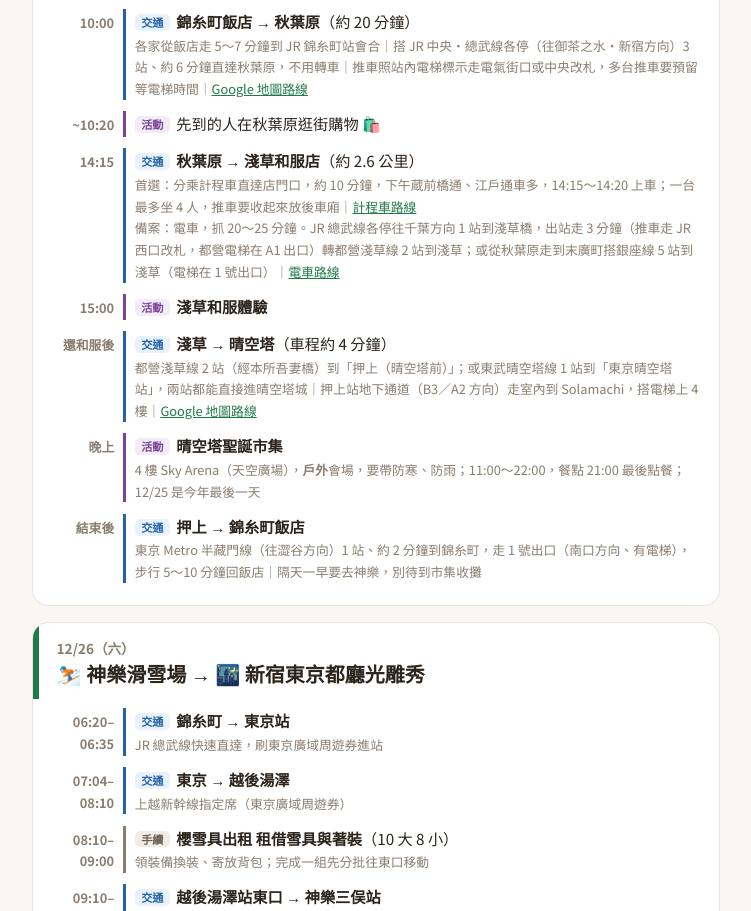
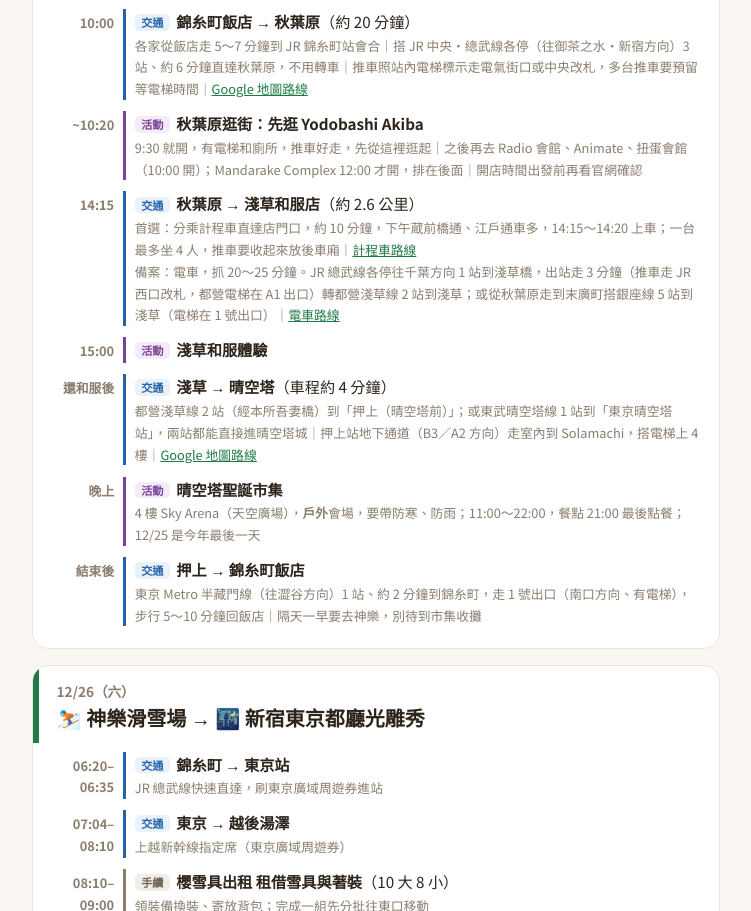
Before and after one commit to badbadted/temp-reports, a plain HTML site: page christmas-ski-trip.html in a window 1280 px wide. Shown: the part 1508-2419 px from the top of the page, without its empty margins (264-1015 px from the left). Drawn offline with Linux system fonts and the light colour scheme.

Commit message:
行程：D2 秋葉原改成先逛 Yodobashi Akiba，再去其他店
Co-Authored-By: Claude Opus 5.5 <noreply@anthropic.com>

```diff
--- a/christmas-ski-trip.html
+++ b/christmas-ski-trip.html
@@ -385,7 +385,7 @@ footer {
         <li class="k-sight"><span class="when">全天</span><span class="what"><strong>淇跟香港朋友 富士山一日遊</strong><span class="sub">淇和香港朋友另外行動</span></span></li>
         <li class="k-move"><span class="when">上午</span><span class="what"><strong>剩餘成員抵達</strong><span class="sub">恩爸 07:00 長榮（11:25 到）／ 恩+媽・妞 08:00 華航（12:20 到）／ 多家 13:05 華航（17:25 到）</span><span class="sub"><strong>直接會合，不回錦糸町：</strong>10:00 從飯店出發的只有前一天到的人｜搭京成 Access 特急，<strong>看月台螢幕要寫「押上」或「都營淺草線直通」</strong>，往京成上野、日暮里的不會到淺草；直通班白天約 40 分鐘一班，車程約 50 分鐘</span><span class="sub"><strong>恩爸（11:25 到 T1）：</strong>直接搭到淺草站，15:00 前到和服店｜<strong>恩家・妞（12:20 到 T2）：</strong>出關加等車，不一定趕得上 15:00，到機場先在群組報時間，趕不上就晚點到淺草或直接去晴空塔會合</span><span class="sub"><strong>行李：</strong>大和當日宅配 10:30 就截止、佐川不送墨田區，都用不了，要找 JAL ABC「當日送飯店」，14:00 前交件、22:00 前送到 Moxy，出發前上網確認｜淺草站置物櫃大格只有 36 格、寬 34 公分，大行李箱和推車可能放不下，只當備案</span><span class="sub"><strong>多家（17:25 到 T2）：</strong>搭往押上的 Access 特急直達押上站，帶行李逛戶外市集不方便，可先回 Moxy 放行李（押上→錦糸町 1 站）再來；市集 21:00 最後點餐、22:00 收攤</span></span></li>
         <li class="k-move"><span class="when">10:00</span><span class="what"><strong>錦糸町飯店 → 秋葉原</strong>（約 20 分鐘）<span class="sub">各家從飯店走 5～7 分鐘到 JR 錦糸町站會合｜搭 JR 中央・總武線各停（往御茶之水・新宿方向）3 站、約 6 分鐘直達秋葉原，不用轉車｜推車照站內電梯標示走電氣街口或中央改札，多台推車要預留等電梯時間｜<a href="https://www.google.com/maps/dir/Moxy+Tokyo+Kinshicho/Akihabara+Station/data=!4m18!4m17!1m5!1m1!19sChIJ__8_gieJGGARzsnFtCMAiDE!2m2!1d139.8135101!2d35.69354!1m5!1m1!19sChIJqxYG-aeOGGAR1QNyQixfQI0!2m2!1d139.77441059999998!2d35.6979438!2m3!6e0!7e2!8j1798192800!3e3" target="_blank">Google 地圖路線</a></span></span></li>
-        <li class="k-sight"><span class="when">~10:20</span><span class="what">先到的人在秋葉原逛街購物 🛍️</span></li>
+        <li class="k-sight"><span class="when">~10:20</span><span class="what"><strong>秋葉原逛街：先逛 Yodobashi Akiba</strong><span class="sub">9:30 就開，有電梯和廁所，推車好走，先從這裡逛起｜之後再去 Radio 會館、Animate、扭蛋會館（10:00 開）；Mandarake Complex 12:00 才開，排在後面｜開店時間出發前再看官網確認</span></span></li>
         <li class="k-move"><span class="when">14:15</span><span class="what"><strong>秋葉原 → 淺草和服店</strong>（約 2.6 公里）<span class="sub">首選：分乘計程車直達店門口，約 10 分鐘，下午蔵前橋通、江戶通車多，14:15～14:20 上車；一台最多坐 4 人，推車要收起來放後車廂｜<a href="https://www.google.com/maps/dir/Akihabara+Station/%E6%97%A5%E6%9C%AC,+%E6%9D%B1%E4%BA%AC%E9%83%BD%E5%8F%B0%E6%9D%B1%E5%8C%BA%E6%B5%85%E8%8D%89%EF%BC%91%E4%B8%81%E7%9B%AE%EF%BC%91%E2%88%923,+%E6%B7%BA%E8%8D%89/data=!4m18!4m17!1m5!1m1!19sChIJqxYG-aeOGGAR1QNyQixfQI0!2m2!1d139.77441059999998!2d35.6979438!1m5!1m1!19sChIJL34SkMaOGGAR8M8COhoCH_Q!2m2!1d139.7971675!2d35.7098669!2m3!6e0!7e2!8j1798208100!3e0" target="_blank">計程車路線</a></span><span class="sub">備案：電車，抓 20～25 分鐘。JR 總武線各停往千葉方向 1 站到淺草橋，出站走 3 分鐘（推車走 JR 西口改札，都營電梯在 A1 出口）轉都營淺草線 2 站到淺草；或從秋葉原走到末廣町搭銀座線 5 站到淺草（電梯在 1 號出口）｜<a href="https://www.google.com/maps/dir/Akihabara+Station/%E6%97%A5%E6%9C%AC,+%E6%9D%B1%E4%BA%AC%E9%83%BD%E5%8F%B0%E6%9D%B1%E5%8C%BA%E6%B5%85%E8%8D%89%EF%BC%91%E4%B8%81%E7%9B%AE%EF%BC%91%E2%88%923,+%E6%B7%BA%E8%8D%89/data=!4m18!4m17!1m5!1m1!19sChIJqxYG-aeOGGAR1QNyQixfQI0!2m2!1d139.77441059999998!2d35.6979438!1m5!1m1!19sChIJL34SkMaOGGAR8M8COhoCH_Q!2m2!1d139.7971675!2d35.7098669!2m3!6e0!7e2!8j1798208100!3e3" target="_blank">電車路線</a></span></span></li>
         <li class="k-sight"><span class="when">15:00</span><span class="what"><strong>淺草和服體驗</strong></span></li>
         <li class="k-move"><span class="when">還和服後</span><span class="what"><strong>淺草 → 晴空塔</strong>（車程約 4 分鐘）<span class="sub">都營淺草線 2 站（經本所吾妻橋）到「押上（晴空塔前）」；或東武晴空塔線 1 站到「東京晴空塔站」，兩站都能直接進晴空塔城｜押上站地下通道（B3／A2 方向）走室內到 Solamachi，搭電梯上 4 樓｜<a href="https://www.google.com/maps/dir/%E6%97%A5%E6%9C%AC,+%E6%9D%B1%E4%BA%AC%E9%83%BD%E5%8F%B0%E6%9D%B1%E5%8C%BA%E6%B5%85%E8%8D%89%EF%BC%91%E4%B8%81%E7%9B%AE%EF%BC%91%E2%88%923,+%E6%B7%BA%E8%8D%89/%E6%97%A5%E6%9C%AC,+%E6%9D%B1%E4%BA%AC%E9%83%BD%E5%A2%A8%E7%94%B0%E5%8C%BA%E6%8A%BC%E4%B8%8A%EF%BC%91%E4%B8%81%E7%9B%AE%EF%BC%91%E2%88%922,+%E6%9D%B1%E4%BA%AC%E6%99%B4%E7%A9%BA%E5%A1%94/data=!4m18!4m17!1m5!1m1!19sChIJL34SkMaOGGAR8M8COhoCH_Q!2m2!1d139.7971675!2d35.7098669!1m5!1m1!19sChIJ35ov0dCOGGARKvdDH7NPHX0!2m2!1d139.8107004!2d35.7100627!2m3!6e0!7e2!8j1798221600!3e3" target="_blank">Google 地圖路線</a></span></span></li>
```
